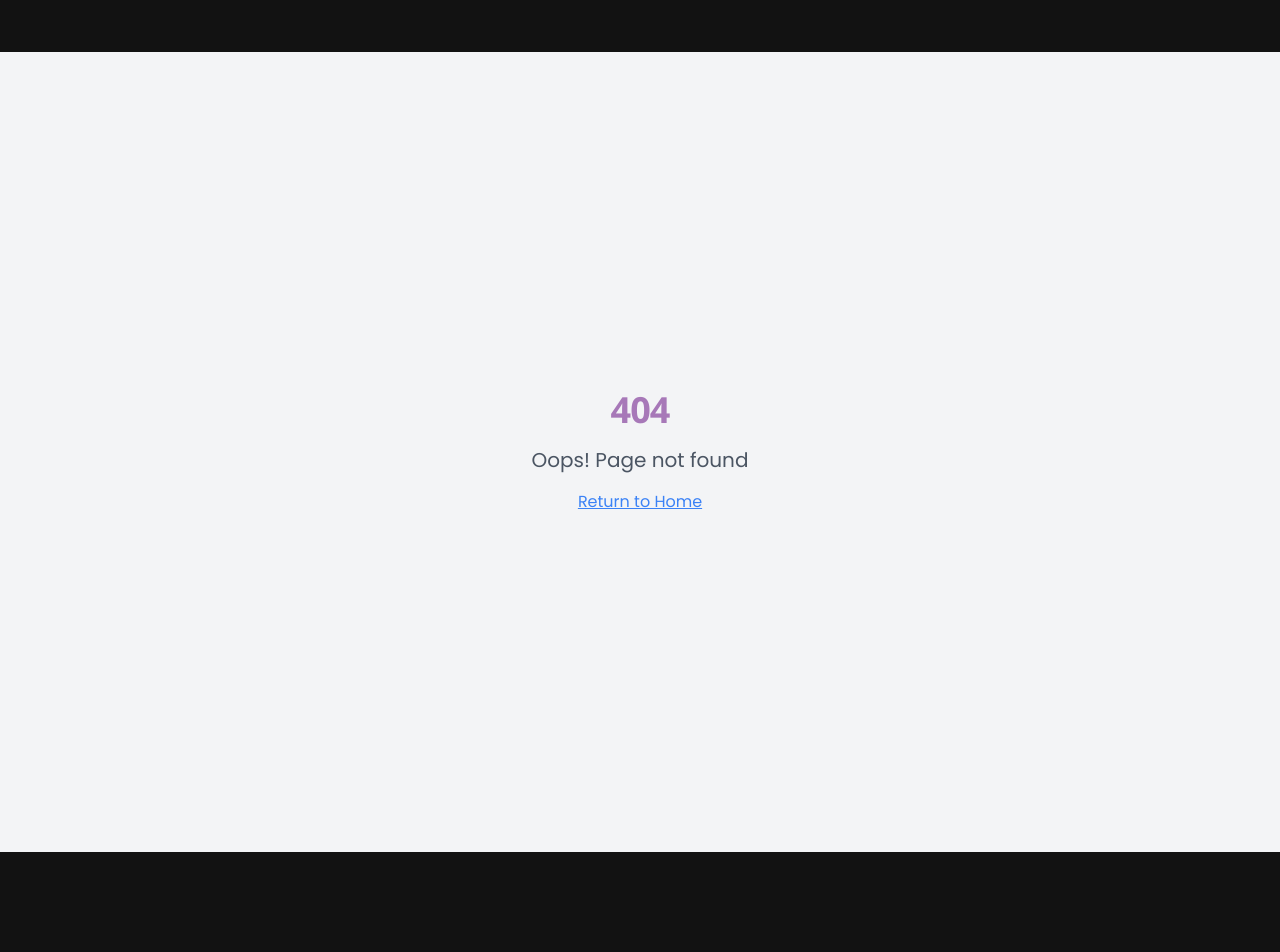
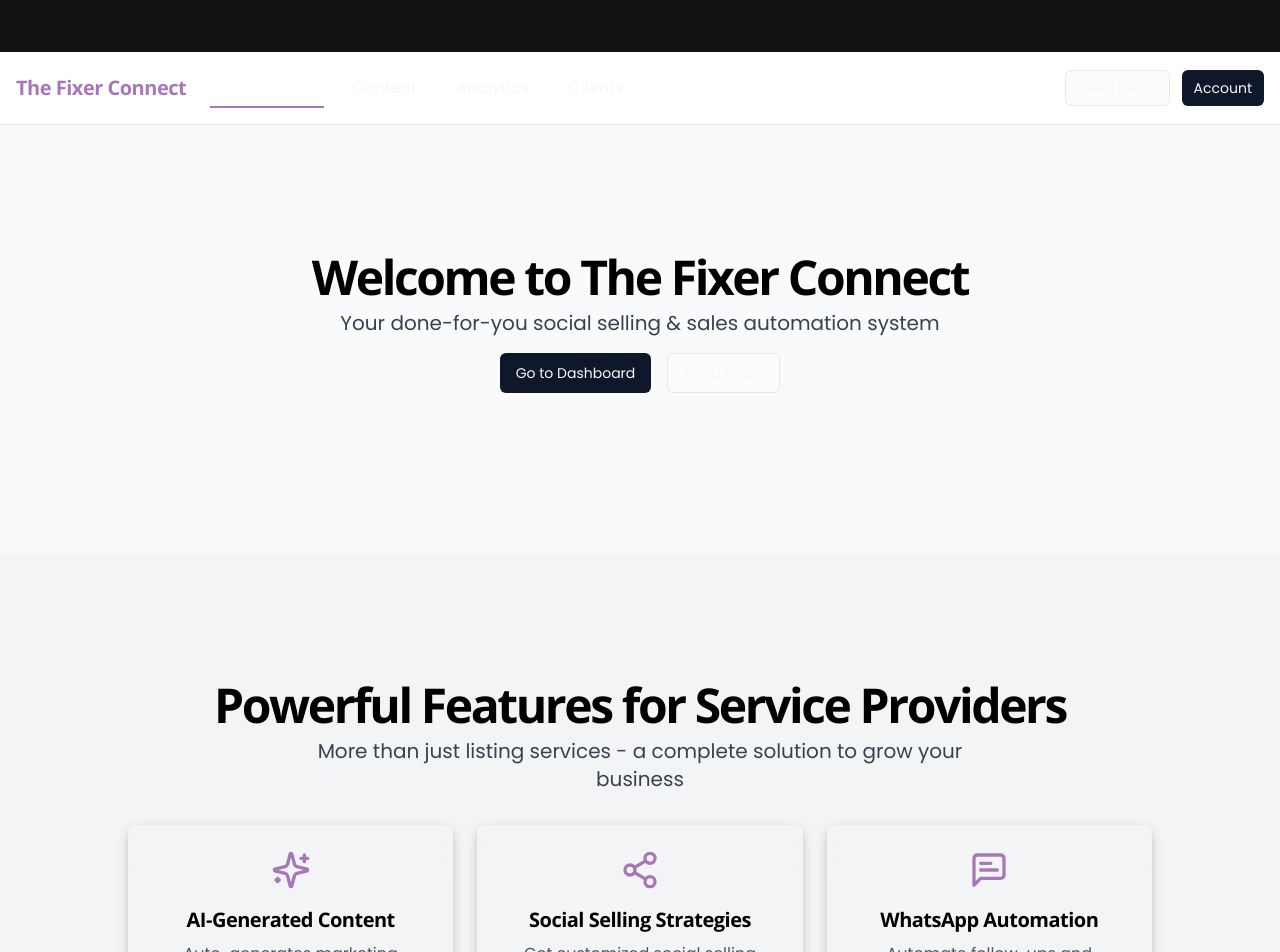
Before and after one commit to TheFixerCo/thefixerco, a React (Vite) app: page /dashboard in a window 1280 px wide. Before the commit this address had no page. Shown: the part 140-1092 px from the top of the page. Before the commit the page ends 992 px from the top, so only its background shows below. Built offline with nearby package versions, Linux system fonts and the light colour scheme; a web font is replaced by a local one.

Commit message:
Add dashboard page
Adds a new dashboard page with features for service providers.

```diff
--- a/src/App.tsx
+++ b/src/App.tsx
@@ -6,6 +6,7 @@ import { QueryClient, QueryClientProvider } from "@tanstack/react-query";
 import { BrowserRouter, Routes, Route } from "react-router-dom";
 import Index from "./pages/Index";
 import NotFound from "./pages/NotFound";
+import Dashboard from "./pages/Dashboard";
 
 const queryClient = new QueryClient();
 
@@ -17,6 +18,7 @@ const App = () => (
       <BrowserRouter>
         <Routes>
           <Route path="/" element={<Index />} />
+          <Route path="/dashboard" element={<Dashboard />} />
           {/* ADD ALL CUSTOM ROUTES ABOVE THE CATCH-ALL "*" ROUTE */}
           <Route path="*" element={<NotFound />} />
         </Routes>
--- a/src/components/ui/button.tsx
+++ b/src/components/ui/button.tsx
@@ -1,3 +1,4 @@
+
 import * as React from "react"
 import { Slot } from "@radix-ui/react-slot"
 import { cva, type VariantProps } from "class-variance-authority"
@@ -9,15 +10,15 @@ const buttonVariants = cva(
   {
     variants: {
       variant: {
-        default: "bg-primary text-primary-foreground hover:bg-primary/90",
+        default: "bg-primary text-primary-foreground hover:bg-purple-accent",
         destructive:
           "bg-destructive text-destructive-foreground hover:bg-destructive/90",
         outline:
-          "border border-input bg-background hover:bg-accent hover:text-accent-foreground",
+          "border border-input bg-background hover:bg-accent hover:text-accent-foreground hover:border-purple-accent hover:text-purple-accent",
         secondary:
           "bg-secondary text-secondary-foreground hover:bg-secondary/80",
-        ghost: "hover:bg-accent hover:text-accent-foreground",
-        link: "text-primary underline-offset-4 hover:underline",
+        ghost: "hover:bg-accent hover:text-purple-accent",
+        link: "text-primary underline-offset-4 hover:underline hover:text-purple-accent",
       },
       size: {
         default: "h-10 px-4 py-2",
--- /dev/null
+++ b/src/pages/Dashboard.tsx
@@ -0,0 +1,193 @@
+
+import React from "react";
+import { Link } from "react-router-dom";
+import { Button } from "@/components/ui/button";
+import { MessageSquareText, Sparkles, Share2, Send, BarChart3, Users, Calendar } from "lucide-react";
+
+// Feature Card Component
+const FeatureCard = ({
+  icon,
+  title,
+  description,
+  href
+}: {
+  icon: React.ReactNode;
+  title: string;
+  description: string;
+  href: string;
+}) => {
+  return (
+    <div className="glass-card rounded-lg p-6 flex flex-col items-center text-center transition-all duration-300 hover:transform hover:scale-[1.03]">
+      <div className="mb-4">{icon}</div>
+      <h3 className="text-xl font-open-sans font-bold mb-2 text-black dark:text-white">{title}</h3>
+      <p className="text-gray-600 dark:text-gray-300 font-poppins mb-4">{description}</p>
+      <Button variant="link" asChild className="text-purple-custom hover:text-purple-accent">
+        <Link to={href}>Learn more</Link>
+      </Button>
+    </div>
+  );
+};
+
+// DashboardHeader Component
+const DashboardHeader = () => {
+  return (
+    <header className="w-full py-4 border-b border-gray-200 dark:border-gray-800 bg-white dark:bg-fixer-dark">
+      <div className="container mx-auto px-4 flex items-center justify-between">
+        <div className="flex items-center gap-6">
+          <h2 className="text-xl font-open-sans font-bold text-purple-custom">The Fixer Connect</h2>
+          <nav className="hidden md:flex items-center gap-4">
+            <Link to="/dashboard" className="nav-link active">Dashboard</Link>
+            <Link to="/content" className="nav-link">Content</Link>
+            <Link to="/analytics" className="nav-link">Analytics</Link>
+            <Link to="/clients" className="nav-link">Clients</Link>
+          </nav>
+        </div>
+        <div className="flex items-center gap-3">
+          <Button variant="outline" size="sm">Need Help?</Button>
+          <Button variant="default" size="sm">Account</Button>
+        </div>
+      </div>
+    </header>
+  );
+};
+
+// DashboardShell Component
+const DashboardShell = ({ children }: { children: React.ReactNode }) => {
+  return (
+    <div className="min-h-screen bg-gray-50 dark:bg-fixer-dark">
+      {children}
+    </div>
+  );
+};
+
+const Dashboard = () => {
+  return (
+    <>
+      <DashboardHeader />
+      <DashboardShell>
+        <div className="flex flex-col gap-8">
+          <section className="w-full py-12 md:py-24 lg:py-32">
+            <div className="container mx-auto px-4 md:px-6">
+              <div className="flex flex-col items-center justify-center space-y-4 text-center">
+                <div className="space-y-2">
+                  <h1 className="text-3xl font-open-sans font-bold tracking-tighter sm:text-4xl md:text-5xl text-black dark:text-white">
+                    Welcome to The Fixer Connect
+                  </h1>
+                  <p className="mx-auto max-w-[700px] text-gray-700 md:text-xl dark:text-gray-300 font-poppins">
+                    Your done-for-you social selling & sales automation system
+                  </p>
+                </div>
+                <div className="space-x-4">
+                  <Button asChild>
+                    <Link to="/dashboard">Go to Dashboard</Link>
+                  </Button>
+                  <Button variant="outline" asChild>
+                    <Link to="/help">Need Help?</Link>
+                  </Button>
+                </div>
+              </div>
+            </div>
+          </section>
+
+          <section className="w-full py-12 md:py-24 lg:py-32 bg-gray-100 dark:bg-fixer-dark dark:border-t dark:border-b dark:border-gray-800">
+            <div className="container mx-auto px-4 md:px-6">
+              <div className="flex flex-col items-center justify-center space-y-4 text-center">
+                <div className="space-y-2">
+                  <h2 className="text-3xl font-open-sans font-bold tracking-tighter sm:text-4xl md:text-5xl text-black dark:text-white">
+                    Powerful Features for Service Providers
+                  </h2>
+                  <p className="mx-auto max-w-[700px] text-gray-700 md:text-xl dark:text-gray-300 font-poppins">
+                    More than just listing services - a complete solution to grow your business
+                  </p>
+                </div>
+              </div>
+              <div className="mx-auto grid max-w-5xl grid-cols-1 gap-6 md:grid-cols-2 lg:grid-cols-3 mt-8">
+                <FeatureCard
+                  icon={<Sparkles className="h-10 w-10 text-purple-custom" />}
+                  title="AI-Generated Content"
+                  description="Auto-generates marketing content tailored to your services using AI and templates"
+                  href="/content-generator"
+                />
+                <FeatureCard
+                  icon={<Share2 className="h-10 w-10 text-purple-custom" />}
+                  title="Social Selling Strategies"
+                  description="Get customized social selling strategies tailored to your specific niche"
+                  href="/strategies"
+                />
+                <FeatureCard
+                  icon={<MessageSquareText className="h-10 w-10 text-purple-custom" />}
+                  title="WhatsApp Automation"
+                  description="Automate follow-ups and engagement with clients through WhatsApp"
+                  href="/automation"
+                />
+                <FeatureCard
+                  icon={<BarChart3 className="h-10 w-10 text-purple-custom" />}
+                  title="Performance Analytics"
+                  description="Track your engagement, conversions, and growth with detailed analytics"
+                  href="/analytics"
+                />
+                <FeatureCard
+                  icon={<Users className="h-10 w-10 text-purple-custom" />}
+                  title="Client Management"
+                  description="Manage your client relationships and communications in one place"
+                  href="/clients"
+                />
+                <FeatureCard
+                  icon={<Calendar className="h-10 w-10 text-purple-custom" />}
+                  title="Appointment Scheduling"
+                  description="Let clients book appointments directly through your profile"
+                  href="/scheduling"
+                />
+              </div>
+            </div>
+          </section>
+
+          <section className="w-full py-12 md:py-24 lg:py-32">
+            <div className="container mx-auto px-4 md:px-6">
+              <div className="grid gap-6 lg:grid-cols-2 lg:gap-12 items-center">
+                <div className="space-y-4">
+                  <div className="inline-block rounded-lg bg-gray-100 dark:bg-gray-800 px-3 py-1 text-sm font-poppins">
+                    Why Choose The Fixer Connect
+                  </div>
+                  <h2 className="text-3xl font-open-sans font-bold tracking-tighter md:text-4xl text-black dark:text-white">
+                    Stop Just Listing Services. Start Selling Them.
+                  </h2>
+                  <p className="max-w-[600px] text-gray-700 dark:text-gray-300 md:text-xl font-poppins">
+                    The Fixer Connect transforms how service providers connect with clients. Our platform doesn't just
+                    list your services - it actively helps you market and sell them.
+                  </p>
+                  <div className="flex flex-col gap-2 min-[400px]:flex-row">
+                    <Button className="flex-1">Get Started</Button>
+                    <Button variant="outline" className="flex-1">
+                      Book a Demo
+                    </Button>
+                  </div>
+                </div>
+                <div className="flex justify-center">
+                  <div className="relative h-[350px] w-[350px] sm:h-[400px] sm:w-[400px] lg:h-[500px] lg:w-[500px]">
+                    <div className="absolute inset-0 bg-gradient-to-r from-purple-custom to-purple-accent rounded-full opacity-20 blur-3xl"></div>
+                    <div className="relative h-full w-full rounded-xl border bg-white dark:bg-fixer-dark p-4 shadow-xl">
+                      <div className="flex h-full w-full items-center justify-center rounded-lg border border-dashed border-gray-300 dark:border-gray-700">
+                        <div className="flex flex-col items-center gap-2 p-4 text-center">
+                          <Send className="h-10 w-10 text-gray-400 dark:text-gray-500" />
+                          <div className="space-y-2">
+                            <h3 className="font-semibold text-black dark:text-white">Preview Your Dashboard</h3>
+                            <p className="text-sm text-gray-600 dark:text-gray-400 font-poppins">
+                              Sign up to access your personalized service provider dashboard
+                            </p>
+                          </div>
+                        </div>
+                      </div>
+                    </div>
+                  </div>
+                </div>
+              </div>
+            </div>
+          </section>
+        </div>
+      </DashboardShell>
+    </>
+  );
+};
+
+export default Dashboard;
```
